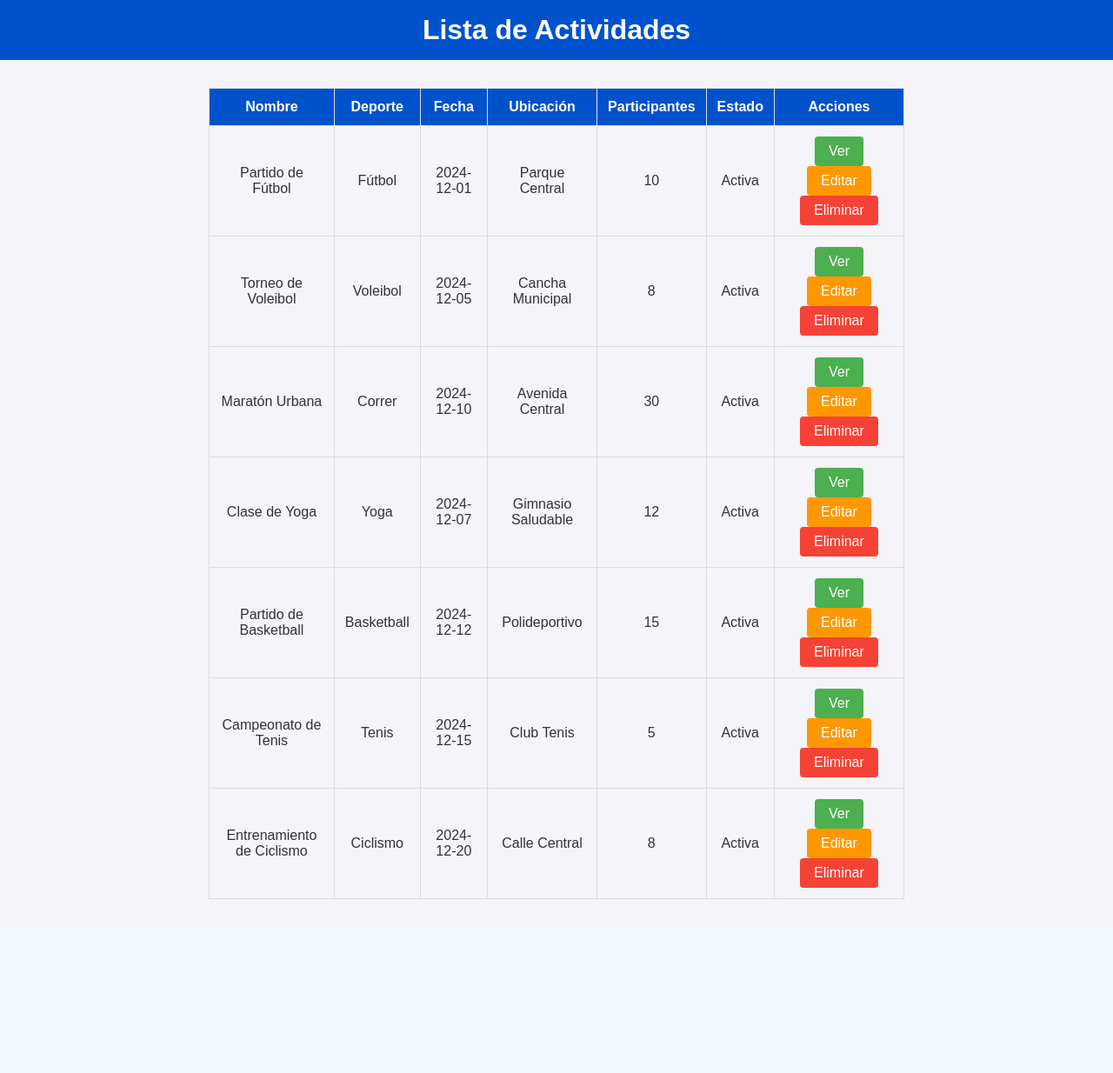
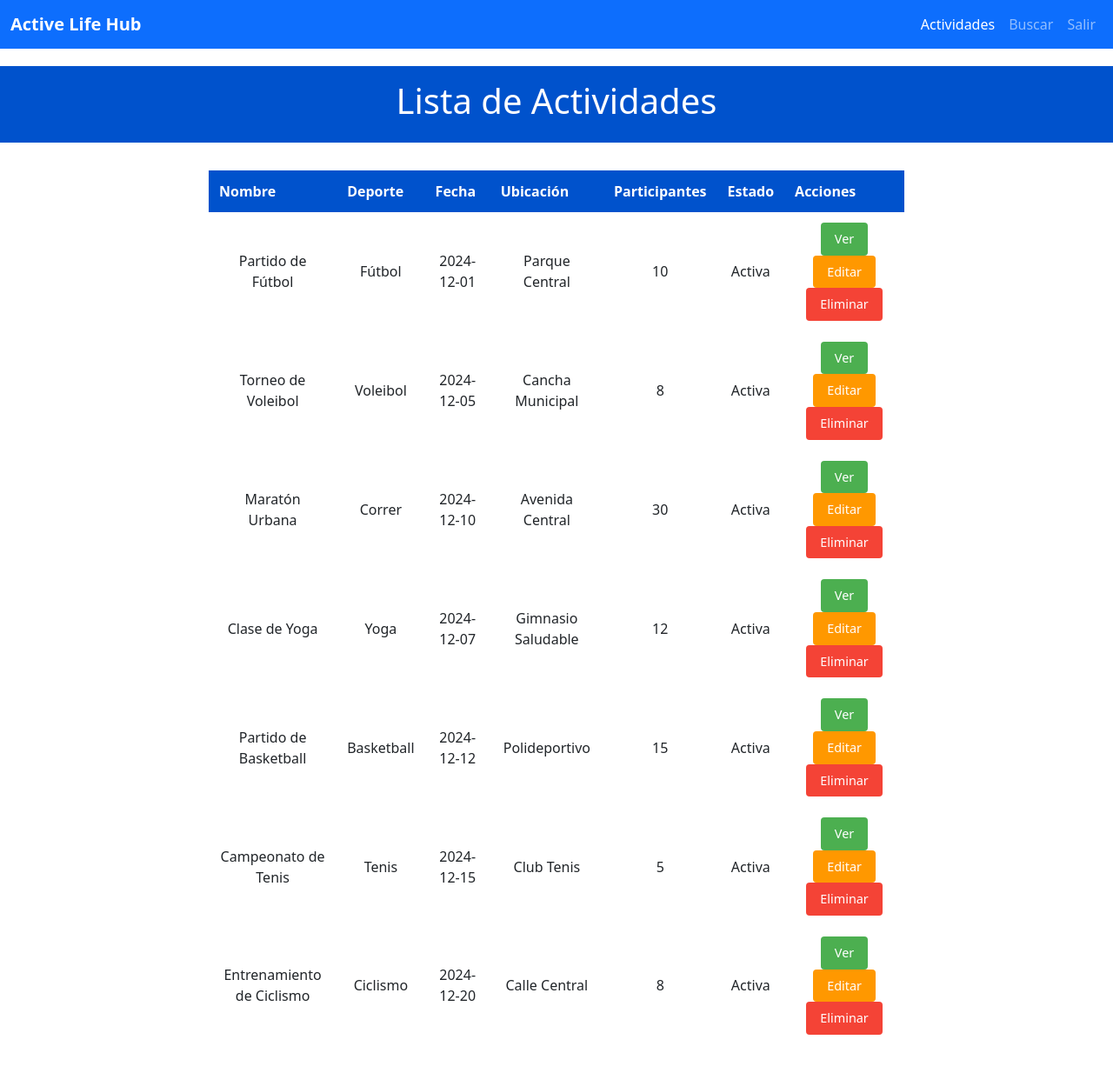
Before and after one commit to lsanchezn14/ActiveLifeHub, a PHP site: page /lista_actividades.html in a window 1280 px wide. Shown: the whole page at 87% size. Before the commit the page ends 1034 px from the top, so only its background shows below. Run offline with PHP 8.4, Linux system fonts and the light colour scheme.

Commit message:
Estilos
Agregué Header a Lista
Estilos
Barra de Navegación
Logo

```diff
--- a/lista_actividades.html
+++ b/lista_actividades.html
@@ -1,12 +1,38 @@
 <!DOCTYPE html>
 <html lang="es">
+
 <head>
     <meta charset="UTF-8">
     <meta name="viewport" content="width=device-width, initial-scale=1.0">
     <title>Lista de Actividades</title>
-    <link rel="stylesheet" href="styles.css">
+    <link rel="stylesheet" href="styles.css"><!-- utiliza estilos y colores de hoja externa styles -->
+     <!-- Enlace a Bootstrap para diseño -->
+     <link href="https://cdn.jsdelivr.net/npm/bootstrap@5.3.0/dist/css/bootstrap.min.css" rel="stylesheet">
 </head>
 <body>
+    <!-- Navbar con Bootstrap -->
+<nav class="navbar navbar-expand-lg navbar-dark bg-primary w-100">
+    <div class="container-fluid">
+        <a class="navbar-brand" href="#">Active Life Hub</a>
+        <button class="navbar-toggler" type="button" data-bs-toggle="collapse" data-bs-target="#navbarNav"
+            aria-controls="navbarNav" aria-expanded="false" aria-label="Toggle navigation">
+            <span class="navbar-toggler-icon"></span>
+        </button>
+        <div class="collapse navbar-collapse" id="navbarNav">
+            <ul class="navbar-nav ms-auto">
+                <li class="nav-item">
+                    <a class="nav-link active" href="#">Actividades</a>
+                </li>
+                <li class="nav-item">
+                    <a class="nav-link" href="#Buscar">Buscar</a>
+                </li>
+                <li class="nav-item">
+                    <a class="nav-link" href="#Salir">Salir</a>
+                </li>
+            </ul>
+        </div>
+    </div>
+</nav>
     <header>
         <h1>Lista de Actividades</h1>
     </header>
@@ -171,4 +197,5 @@
         }
     </script>
 </body>
+
 </html>
--- a/styles.css
+++ b/styles.css
@@ -1,22 +1,58 @@
+/* Estilos generales */
 body {
     font-family: Arial, sans-serif;
-    background-color: #f4f4f9;
-    color: #333;
     margin: 0;
     padding: 0;
+    background-color: #f4f4f9; /* Fondo claro */
+    color: #333; /* Texto oscuro */
 }
 
+/* Estilos para el encabezado */
 header {
-    background-color: #0052cc;
-    color: white;
+    background-color: #0052cc; /* Fondo azul */
+    color: white; /* Texto blanco */
     padding: 1rem;
     text-align: center;
+    font-size: 2rem; /* Tamaño de fuente más grande */
+    font-weight: bold; /* Texto en negrita */
 }
 
-h1 {
-    margin: 0;
+/* Estilos para la barra de navegación */
+.navbar {
+    margin-bottom: 20px;
 }
 
+.navbar-brand {
+    font-size: 1.5rem;
+    font-weight: bold;
+}
+
+.nav-link {
+    font-size: 1.2rem;
+}
+
+#logo {
+    max-width: 150px; /* Cambia este valor según el tamaño deseado */
+    height: auto; /* Mantiene la proporción de la imagen */
+}
+
+/* Ajustes para pantallas más pequeñas */
+@media (max-width: 992px) {
+    .navbar-collapse {
+        background-color: #0052cc; /* Color de fondo azul para el menú desplegable */
+        padding: 1rem; /* Espacio interno para el menú desplegable */
+    }
+
+    .nav-link {
+        color: white; /* Texto blanco para los enlaces */
+    }
+
+    .nav-link:hover {
+        color: #e0e0e0; /* Color gris claro al pasar el cursor */
+    }
+}
+
+/* Estilos para tablas */
 .activity-list {
     margin: 2rem auto;
     width: 90%;
@@ -36,38 +72,41 @@
 }
 
 th {
-    background-color: #0052cc;
-    color: white;
+    background-color: #0052cc; /* Fondo azul para encabezados de tabla */
+    color: white; /* Texto blanco */
 }
 
+/* Botones */
 td button {
     padding: 0.5rem 1rem;
     margin: 0 0.25rem;
     border: none;
     cursor: pointer;
+    border-radius: 4px; /* Bordes redondeados */
+    font-size: 0.9rem; /* Tamaño de fuente más pequeño */
 }
 
 .btn-ver {
-    background-color: #4caf50;
+    background-color: #4caf50; /* Verde para botón 'Ver' */
     color: white;
 }
 
 .btn-editar {
-    background-color: #ff9800;
+    background-color: #ff9800; /* Naranja para botón 'Editar' */
     color: white;
 }
 
 .btn-eliminar {
-    background-color: #f44336;
+    background-color: #f44336; /* Rojo para botón 'Eliminar' */
     color: white;
 }
 
 /* Estilo para contenedores de formularios */
 .container {
-    background-color: white;
-    border: 1px solid #ddd;
+    background-color: white; /* Fondo blanco */
+    border: 1px solid #ddd; /* Borde gris claro */
     border-radius: 5px;
-    box-shadow: 0 2px 4px rgba(0, 0, 0, 0.1);
+    box-shadow: 0 2px 4px rgba(0, 0, 0, 0.1); /* Sombra sutil */
     padding: 2rem;
     margin: 2rem auto;
     width: 90%;
@@ -75,20 +114,21 @@
     text-align: center;
 }
 
-/* Estilo para encabezados */
+/* Encabezados dentro de contenedores */
 h2 {
     margin-bottom: 1.5rem;
-    color: #0052cc;
+    color: #0052cc; /* Azul para encabezados */
+    font-size: 1.8rem; /* Tamaño de fuente más grande */
 }
 
-/* Estilo para etiquetas */
+/* Etiquetas de formularios */
 label {
     display: block;
     margin-bottom: 0.5rem;
     font-weight: bold;
 }
 
-/* Estilo para inputs */
+/* Campos de entrada */
 input[type="email"],
 input[type="password"],
 input[type="text"] {
@@ -100,10 +140,10 @@
     box-sizing: border-box;
 }
 
-/* Estilo para botones */
+/* Botones de formulario */
 button {
-    background-color: #0052cc;
-    color: white;
+    background-color: #0052cc; /* Fondo azul */
+    color: white; /* Texto blanco */
     border: none;
     border-radius: 4px;
     padding: 0.75rem 1.5rem;
@@ -112,15 +152,32 @@
 }
 
 button:hover {
-    background-color: #003d99;
+    background-color: #003d99; /* Azul más oscuro al pasar el cursor */
 }
 
-/* Enlaces */
+/* Estilos para enlaces */
 a {
-    color: #0052cc;
+    color: #0052cc; /* Azul */
     text-decoration: none;
 }
 
 a:hover {
-    text-decoration: underline;
+    text-decoration: underline; /* Subrayado al pasar el cursor */
 }
+
+
+
+
+/* Estilos para el footer */
+footer {
+    background-color: #f8f9fa; /* Fondo claro */
+    color: #333; /* Texto oscuro */
+    padding: 1rem 0;
+    text-align: center;
+    border-top: 1px solid #ddd; /* Borde superior */
+}
+
+footer p {
+    margin: 0;
+    font-size: 0.9rem; /* Tamaño de fuente más pequeño */
+}
```
Also changed, not shown: login.html (+19 -2 lines), ActiveLifeHub.png (added), 1 other file.
